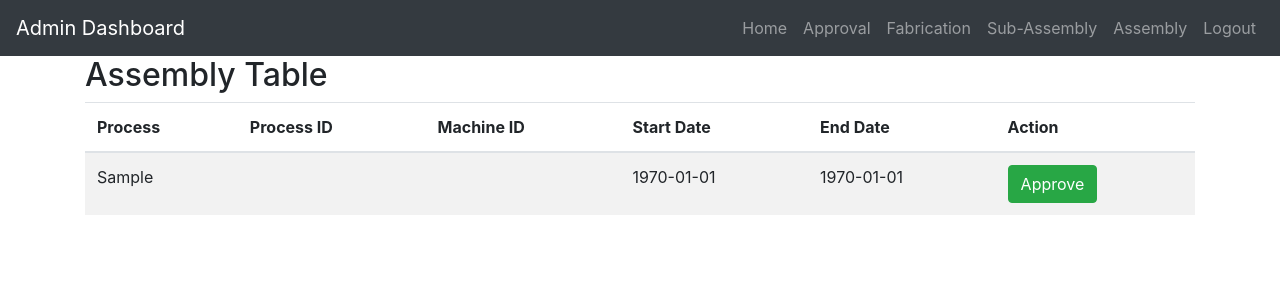
After one commit to snbharadhwaj/Roger-404-Airbus, a PHP site: page /admin_Approval.php in a window 1280 px wide. The commit adds this page. Shown: the top 300 px of the page. Run offline with PHP 8.4, Linux system fonts and the light colour scheme; tables that the repository leaves empty or names only in its code hold one stand-in row (values such as "Sample post"); data that the repository does not hold is empty.

Commit message:
Add files via upload

```diff
--- a/Airbus/Assembly_Billboard.php
+++ b/Airbus/Assembly_Billboard.php
@@ -19,6 +19,9 @@
             <ul class="navbar-nav ml-auto">
                 <li class="nav-item">
                     <a class="nav-link" href="admin_dashboard.php">Home</a>
+                </li>
+                <li class="nav-item">
+                    <a class="nav-link" href="admin_Approval.php">Approval</a>
                 </li>
                 <li class="nav-item">
                     <a class="nav-link" href="Fabrication_BillBoard.php">Fabrication</a>
--- a/Airbus/Fabrication_BillBoard.php
+++ b/Airbus/Fabrication_BillBoard.php
@@ -19,6 +19,9 @@
             <ul class="navbar-nav ml-auto">
                 <li class="nav-item">
                     <a class="nav-link" href="admin_dashboard.php">Home</a>
+                </li>
+                <li class="nav-item">
+                    <a class="nav-link" href="admin_Approval.php">Approval</a>
                 </li>
                 <li class="nav-item">
                     <a class="nav-link" href="Fabrication_BillBoard.php">Fabrication</a>
--- a/Airbus/SubAssembly_Billboard.php
+++ b/Airbus/SubAssembly_Billboard.php
@@ -19,6 +19,9 @@
             <ul class="navbar-nav ml-auto">
                 <li class="nav-item">
                     <a class="nav-link" href="admin_dashboard.php">Home</a>
+                </li>
+                <li class="nav-item">
+                    <a class="nav-link" href="admin_Approval.php">Approval</a>
                 </li>
                 <li class="nav-item">
                     <a class="nav-link" href="Fabrication_BillBoard.php">Fabrication</a>
--- a/Airbus/Subassembly_Insert.php
+++ b/Airbus/Subassembly_Insert.php
@@ -32,8 +32,9 @@ if ($_SERVER["REQUEST_METHOD"] == "POST") {
     mysqli_stmt_close($stmt);
     mysqli_close($conn);
 
-    header("Location: Subassembly_Insert.php");
-    exit();
+	echo "<script type='text/javascript'>alert('Sub-Assembly details updated successfully');
+	window.location='Subassembly_Insert.php';</script>";
+	die;
 }
 ?>
 
--- /dev/null
+++ b/Airbus/admin_Approval.php
@@ -0,0 +1,96 @@
+<!DOCTYPE html>
+<html>
+<head>
+    <title>Assembly Table</title>
+    <meta name="viewport" content="width=device-width, initial-scale=1">
+    <link rel="stylesheet" href="https://maxcdn.bootstrapcdn.com/bootstrap/4.5.2/css/bootstrap.min.css">
+</head>
+<body>
+<nav class="navbar navbar-expand-lg navbar-dark bg-dark">
+        <a class="navbar-brand" href="admin_dashboard.php">Admin Dashboard</a>
+        <button class="navbar-toggler" type="button" data-toggle="collapse" data-target="#navbarNav" aria-controls="navbarNav" aria-expanded="false" aria-label="Toggle navigation">
+            <span class="navbar-toggler-icon"></span>
+        </button>
+        <div class="collapse navbar-collapse" id="navbarNav">
+            <ul class="navbar-nav ml-auto">
+                <li class="nav-item">
+                    <a class="nav-link" href="admin_dashboard.php">Home</a>
+                </li>
+                <li class="nav-item">
+                    <a class="nav-link" href="admin_dashboard.php.php">Approval</a>
+                </li>
+                <li class="nav-item">
+                    <a class="nav-link" href="Fabrication_BillBoard.php">Fabrication</a>
+                </li>
+                <li class="nav-item">
+                    <a class="nav-link" href="SubAssembly_Billboard.php">Sub-Assembly</a>
+                </li>
+                <li class="nav-item">
+                    <a class="nav-link" href="Assembly_Billboard.php">Assembly</a>
+                </li>
+                <li class="nav-item">
+                    <a class="nav-link" href="logout.php">Logout</a>
+                </li>
+            </ul>
+        </div>
+    </nav>
+    <div class="container">
+        <h2>Assembly Table</h2>
+        <table class="table table-striped">
+            <thead>
+                <tr>
+                    <th>Process</th>
+                    <th>Process ID</th>
+                    <th>Machine ID</th>
+                    <th>Start Date</th>
+                    <th>End Date</th>
+                    <th>Action</th>
+                </tr>
+            </thead>
+            <tbody>
+            <?php
+                include_once('config.php');
+                $sql = "SELECT DISTINCT * FROM assembly";
+                $result = mysqli_query($conn, $sql);
+
+                if (mysqli_num_rows($result) > 0) {
+                    while ($row = mysqli_fetch_assoc($result)) {
+                        echo "<tr>";
+                        echo "<td>" . $row['process'] . "</td>";
+                        echo "<td>" . $row['Process_ID'] . "</td>";
+                        echo "<td>" . $row['Machine_ID'] . "</td>";
+						echo "<td>" . date('Y-m-d', strtotime($row["Start_Date"])) . "</td>";
+						echo "<td>" . date('Y-m-d', strtotime($row["END_Date"])) . "</td>";
+                        echo "<td><button class='btn btn-success' onclick='approveData(\"" . $row['Process_ID'] . "\")'>Approve</button></td>";
+                        echo "</tr>";
+                    }
+                } else {
+                    echo "<tr><td colspan='6'>No data available</td></tr>";
+                }
+
+                mysqli_close($conn);
+            ?>
+            </tbody>
+        </table>
+    </div>
+
+    <script src="https://code.jquery.com/jquery-3.6.0.min.js"></script>
+    <script src="https://maxcdn.bootstrapcdn.com/bootstrap/4.5.2/js/bootstrap.min.js"></script>
+
+    <script>
+        function approveData(machineId) {
+            $.ajax({
+                url: 'update_supply_chain_data.php',
+                method: 'POST',
+                data: { machineId: machineId },
+                success: function(response) {
+                    console.log(response);
+                },
+                error: function(xhr, status, error) {
+                    console.log(error);
+                }
+            });
+        }
+    </script>
+</body>
+</html>
--- a/Airbus/admin_dashboard.php
+++ b/Airbus/admin_dashboard.php
@@ -19,6 +19,9 @@
             <ul class="navbar-nav ml-auto">
                 <li class="nav-item">
                     <a class="nav-link" href="admin_dashboard.php">Home</a>
+                </li>
+                <li class="nav-item">
+                    <a class="nav-link" href="admin_Approval.php">Approval</a>
                 </li>
                 <li class="nav-item">
                     <a class="nav-link" href="Fabrication_BillBoard.php">Fabrication</a>
```
Also changed, not shown: Airbus/Assembly_dashboard.php (+0 -28 lines), Airbus/Fabricator_Insert.php (+9 -9 lines), Airbus/update_page_ass.php (+10 -1 lines), Airbus/update_page_fab.php (+10 -0 lines), Airbus/update_page_sub.php (+11 -1 lines), Airbus/update_supply_chain_data.php (added, +59 -0 lines).
